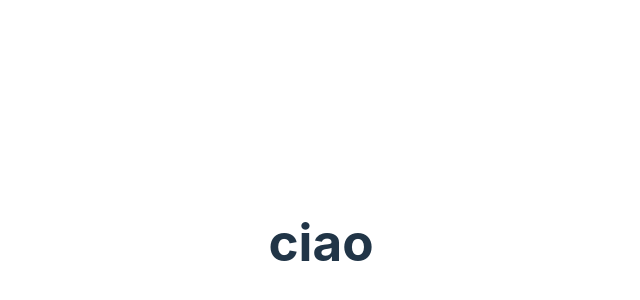
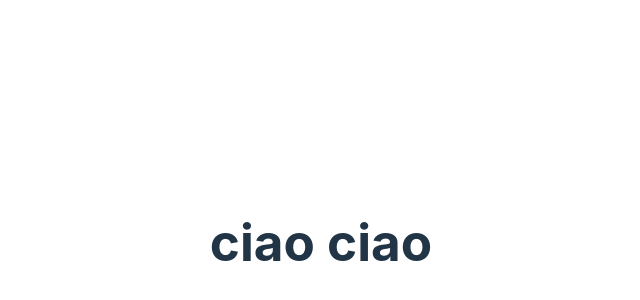
Before and after one commit to DeAngelisDev16/vite-comics, a Vue app: page / in a window 1280 px wide. Shown: the part 158-458 px from the top of the page, without its empty margins (319-959 px from the left). Built offline with nearby package versions, Linux system fonts and the light colour scheme.

Commit message:
add ciao

```diff
--- a/src/components/AppHeader.vue
+++ b/src/components/AppHeader.vue
@@ -3,7 +3,7 @@
 </script>
 
 <template>
-    <h1>ciao</h1>
+    <h1>ciao ciao</h1>
 
 </template>
 
```
